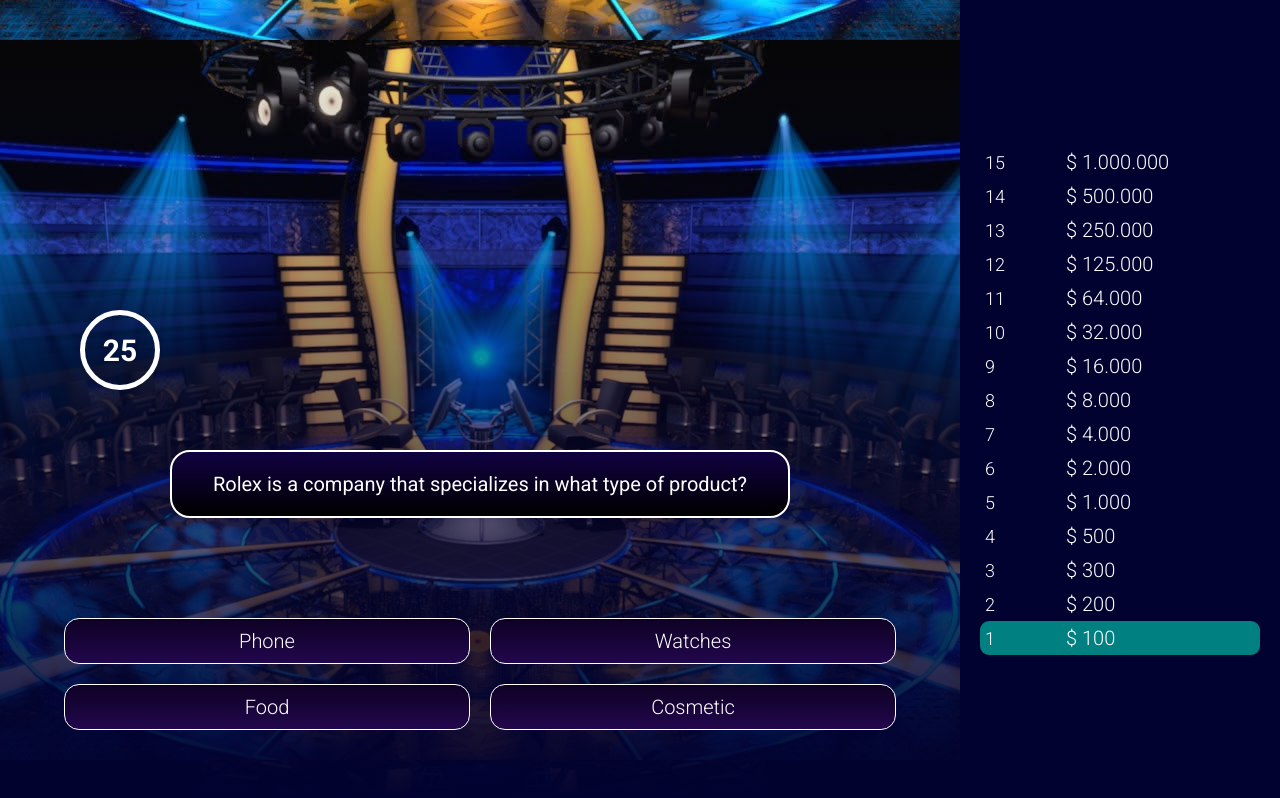
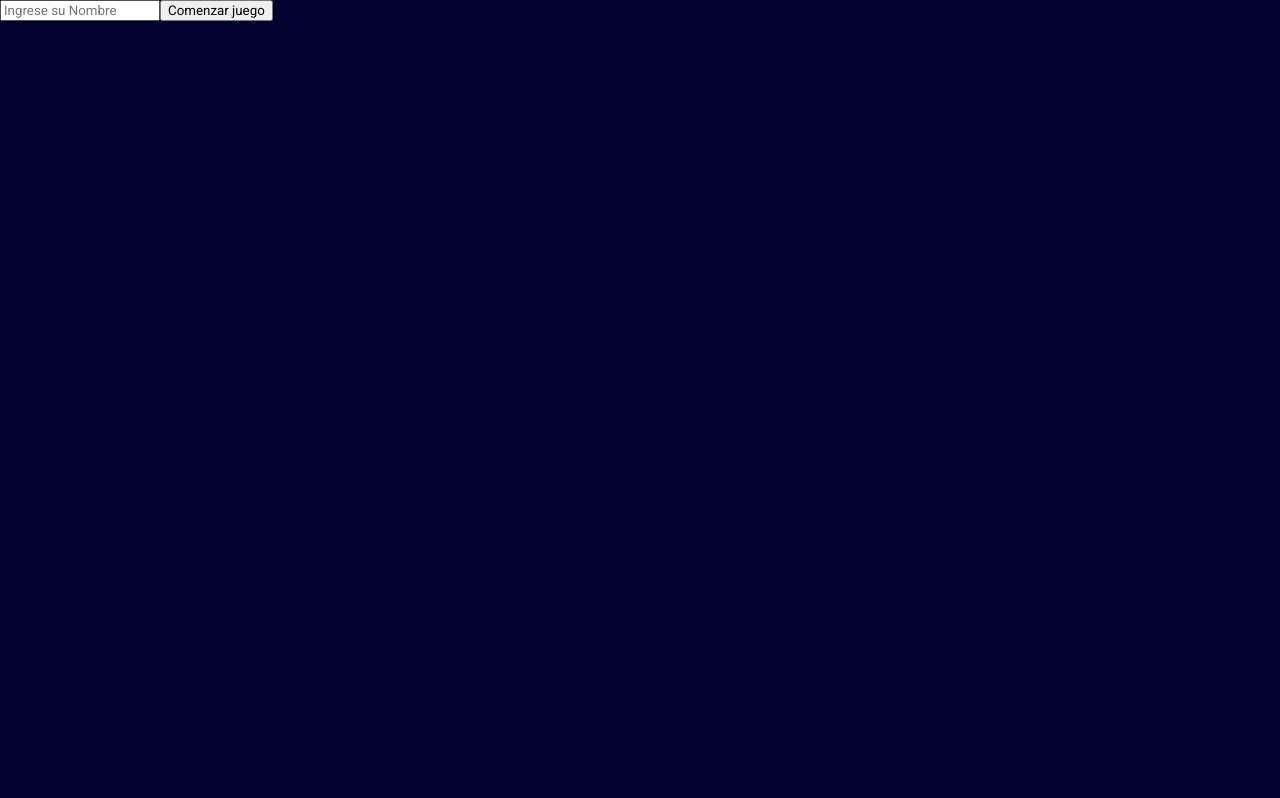
Before and after one commit to gfxargentina/millionaire-quiz-app, a React (Create React App) app: page / in a window 1280 px wide. Built offline with nearby package versions, Linux system fonts and the light colour scheme; no server answers.

Commit message:
add username

```diff
--- a/src/App.jsx
+++ b/src/App.jsx
@@ -1,9 +1,11 @@
 import { useEffect, useMemo, useState } from "react";
 import "./app.css";
+import Start from "./components/Start";
 import Timer from "./components/Timer";
 import Trivia from "./components/Trivia";
 
 function App() {
+  const [userName, setUserName] = useState(null);
   const [questionNumber, setQuestionNumber] = useState(1);
   const [timeStop, setTimeStop] = useState(false);
   const [earned, setEarned] = useState("$ 0");
@@ -106,9 +108,13 @@ function App() {
 
   return (
     <div className="app">
+      {userName ? (
+        <>
           <div className="main">
             {timeStop ? (
-          <h1 className="endText">You earned: {earned}</h1>
+              <h1 className="endText">
+                {userName} you earned: {earned}
+              </h1>
             ) : (
               <>
                 <div className="top">
@@ -147,6 +153,10 @@ function App() {
               ))}
             </ul>
           </div>
+        </>
+      ) : (
+        <Start setUserName={setUserName} />
+      )}
     </div>
   );
 }
--- /dev/null
+++ b/src/components/Start.jsx
@@ -0,0 +1,25 @@
+import React, { useRef } from "react";
+
+const Start = ({ setUserName }) => {
+  const inputRef = useRef();
+
+  const handleClick = () => {
+    inputRef.current.value && setUserName(inputRef.current.value);
+  };
+
+  return (
+    <div className="start">
+      <input
+        type="text"
+        placeholder="Ingrese su Nombre"
+        className="startInput"
+        ref={inputRef}
+      />
+      <button className="startButton" onClick={handleClick}>
+        Comenzar juego
+      </button>
+    </div>
+  );
+};
+
+export default Start;
```
Lines whose indentation alone changed are shown as unchanged.
